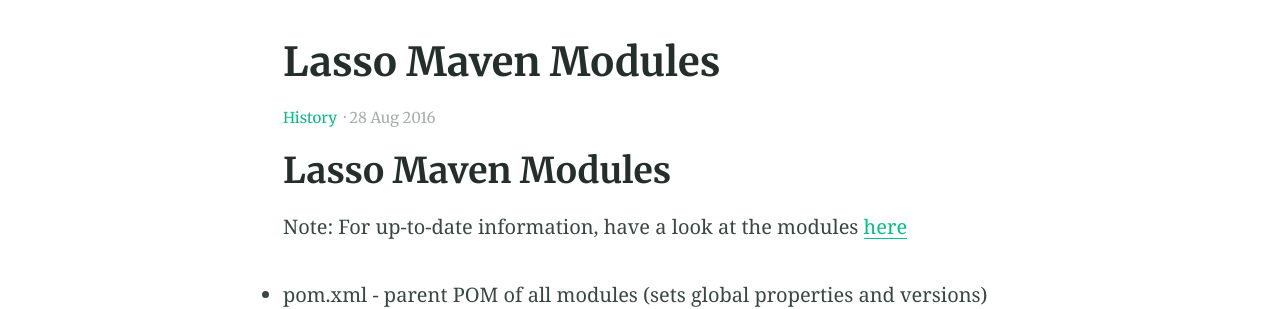
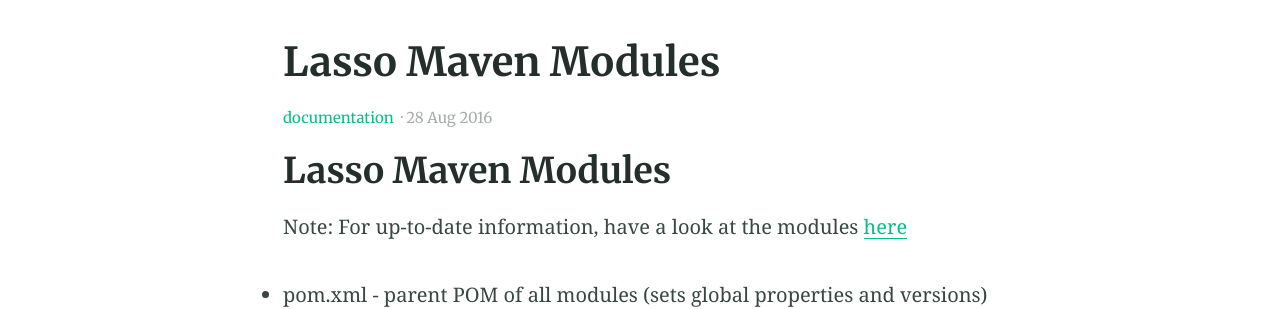
Before and after one commit to BlackOptimusPrime/the-lasso-website, a Jekyll site: the page built from _posts/2016-08-28-example-post-two.md, in a window 1280 px wide. Shown: the part 408-717 px from the top of the page. Built offline with Jekyll 4.4.1, drawn with Linux system fonts in a browser that asks for light colours.

Commit message:
Update 2016-08-28-example-post-two.md

```diff
--- a/_posts/2016-08-28-example-post-two.md
+++ b/_posts/2016-08-28-example-post-two.md
@@ -1,7 +1,7 @@
 ---
 title: Lasso Maven Modules
 categories:
-- History
+- documentation
 feature_text: |
   lasso modules
 ---
```
